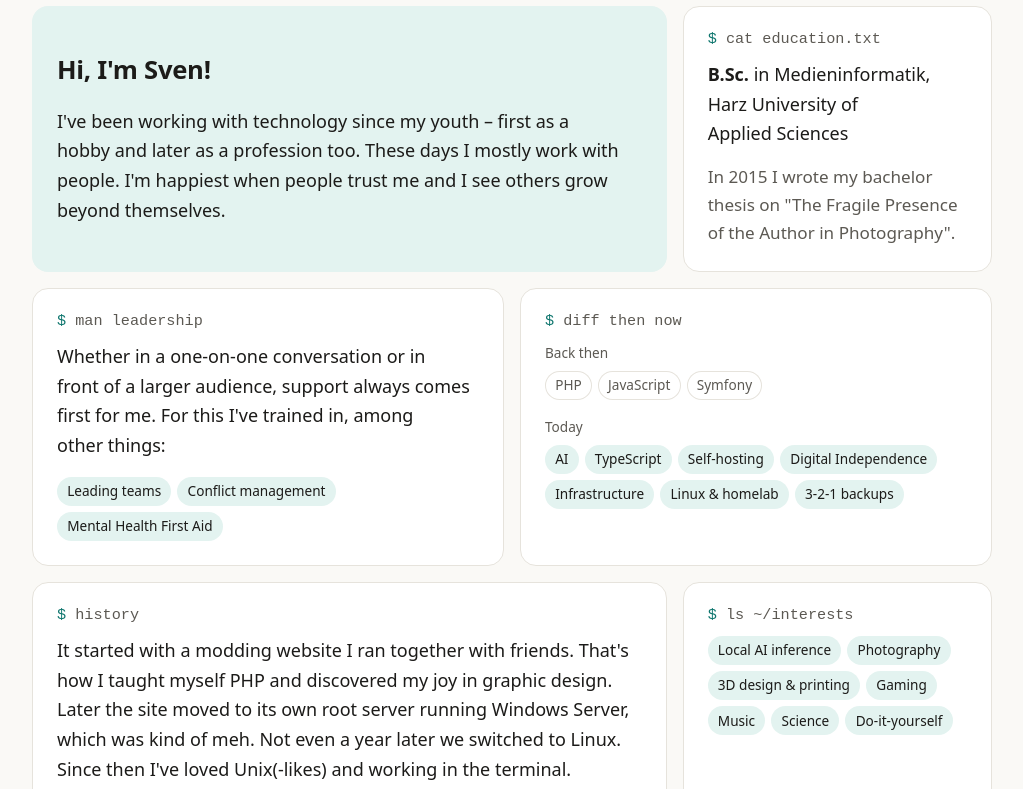
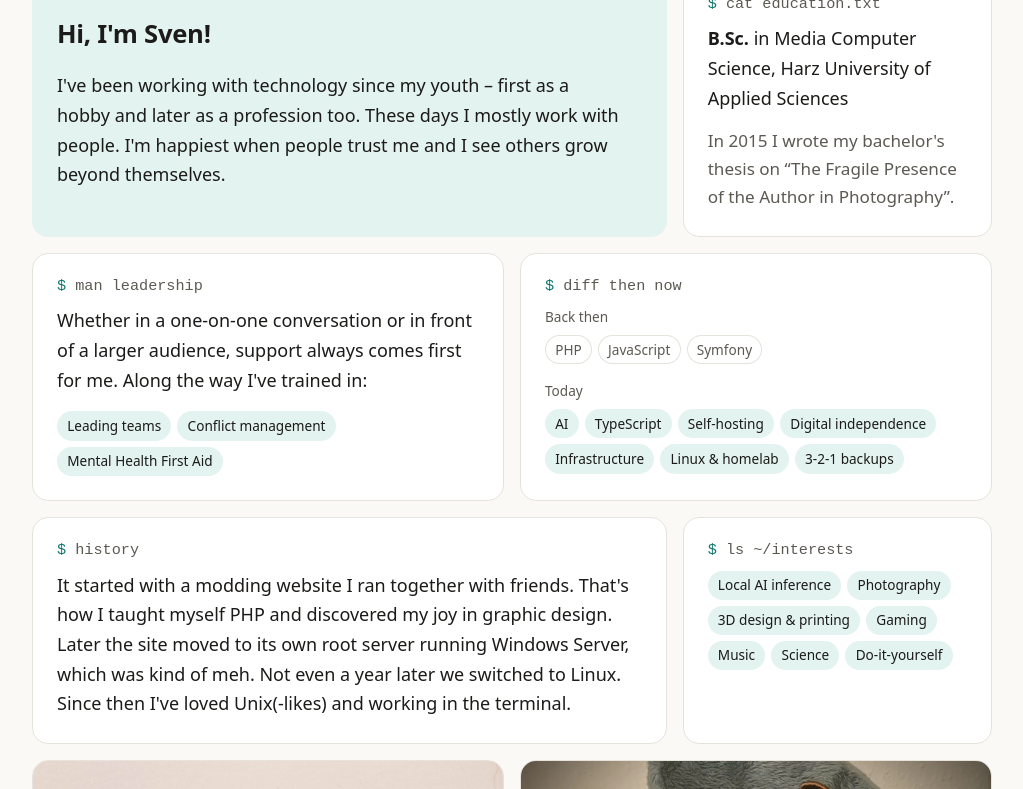
Before and after one commit to medienlampe/bischoff.media, an Eleventy site: page src/english.html in a window 1280 px wide. Shown: the part 706-1495 px from the top of the page, without its empty margins (128-1151 px from the left). Built offline with nearby package versions, Linux system fonts and the light colour scheme; Eleventy itself is replaced by a stand-in of ours; files that its build step writes are made by us from their sources; files whose address does not match are found by name; a web font is replaced by a local one; what eleventy-sass would draw is missing.

Commit message:
Addresses last review findings.

```diff
--- a/src/english.html
+++ b/src/english.html
@@ -5,7 +5,7 @@ title: Sven Bischoff | Senior Engineering Manager
 description: "Sven Bischoff is a Senior Engineering Manager at ab in den urlaub GmbH (Wirtualna Polska Group) in Leipzig, Germany. Together with his teams he takes care of the booking flow and the apps of ab-in-den-urlaub.de. Personal site with links to his LinkedIn, GitHub, photography, Printables, XING and Steam profiles."
 alternateUrl: /
 permalink: english.html
-tagline: Together with my teams I'm taking care of the booking flow and the apps of <span class="nowrap">ab-in-den-urlaub.de</span>.
+tagline: My teams and I look after the booking flow and the apps of <span class="nowrap">ab-in-den-urlaub.de</span>.
 ---
 
 <section id="about" class="section" aria-labelledby="about-title">
@@ -24,20 +24,19 @@ tagline: Together with my teams I'm taking care of the booking flow and the apps
     <div class="tile">
       <h3><span class="cmd" aria-hidden="true">cat education.txt</span><span class="visually-hidden">Education</span></h3>
       <p>
-        <span class="p-honorific-suffix"><strong>B.Sc.</strong> in Medieninformatik</span>,
+        <span class="p-honorific-suffix"><strong>B.Sc.</strong> in Media Computer Science</span>,
         Harz University of Applied Sciences
       </p>
       <p class="tile-note">
-        In 2015 I wrote my bachelor thesis on "The Fragile Presence of the
-        Author in Photography".
+        In 2015 I wrote my bachelor's thesis on “The Fragile
+        Presence of the Author in Photography”.
       </p>
     </div>
     <div class="tile tile-leadership">
       <h3><span class="cmd" aria-hidden="true">man leadership</span><span class="visually-hidden">Leadership</span></h3>
       <p>
         Whether in a one-on-one conversation or in front of a larger audience,
-        support always comes first for me. For this I've trained in, among
-        other things:
+        support always comes first for me. Along the way I've trained in:
       </p>
       <ul class="chips chips-small">
         <li>Leading teams</li>
@@ -58,7 +57,7 @@ tagline: Together with my teams I'm taking care of the booking flow and the apps
         <li>AI</li>
         <li>TypeScript</li>
         <li>Self-hosting</li>
-        <li>Digital Independence</li>
+        <li>Digital independence</li>
         <li>Infrastructure</li>
         <li>Linux &amp; homelab</li>
         <li>3-2-1 backups</li>
@@ -71,7 +70,7 @@ tagline: Together with my teams I'm taking care of the booking flow and the apps
         how I taught myself PHP and discovered my joy in graphic design. Later
         the site moved to its own root server running Windows Server, which was
         kind of meh. Not even a year later we switched to Linux. Since then
-        I've loved Unix(-likes) and working in the terminal.
+        I've loved Unix(&#8209;likes) and working in the terminal.
       </p>
     </div>
     <div class="tile tile-interests">
@@ -132,7 +131,7 @@ tagline: Together with my teams I'm taking care of the booking flow and the apps
     <li>
       <span class="timeline-date">2017 / 2019 / 2021</span>
       <h3>Technical Product Owner → Lead Software Engineer → Team Lead IT Development</h3>
-      <p>(Initially technical) team lead and software development for the booking funnel of <span class="nowrap">ab-in-den-urlaub.de</span>.</p>
+      <p>(Initially technical) team lead and software development for the booking flow of <span class="nowrap">ab-in-den-urlaub.de</span>.</p>
     </li>
     <li>
       <span class="timeline-date">2015</span>
```
Also changed, not shown: src/index.html (+2 -2 lines).
